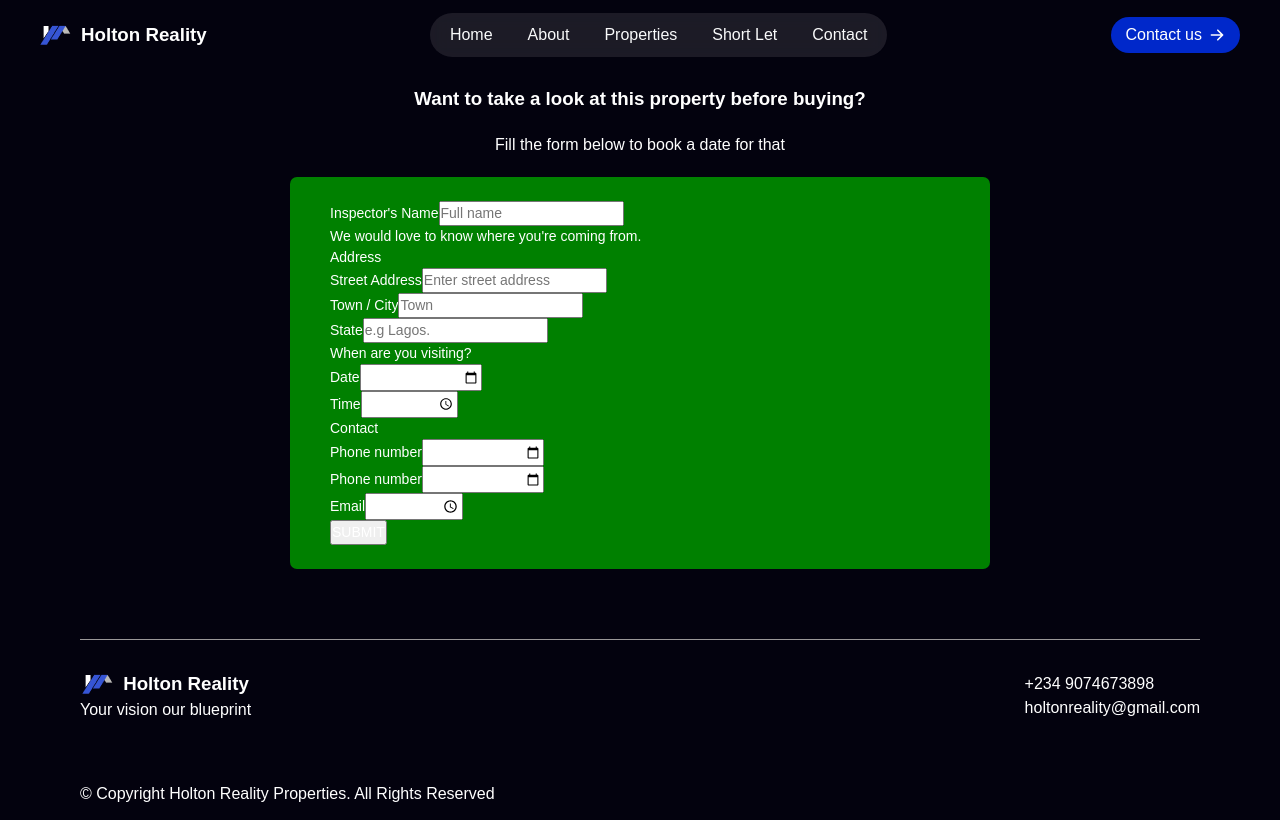
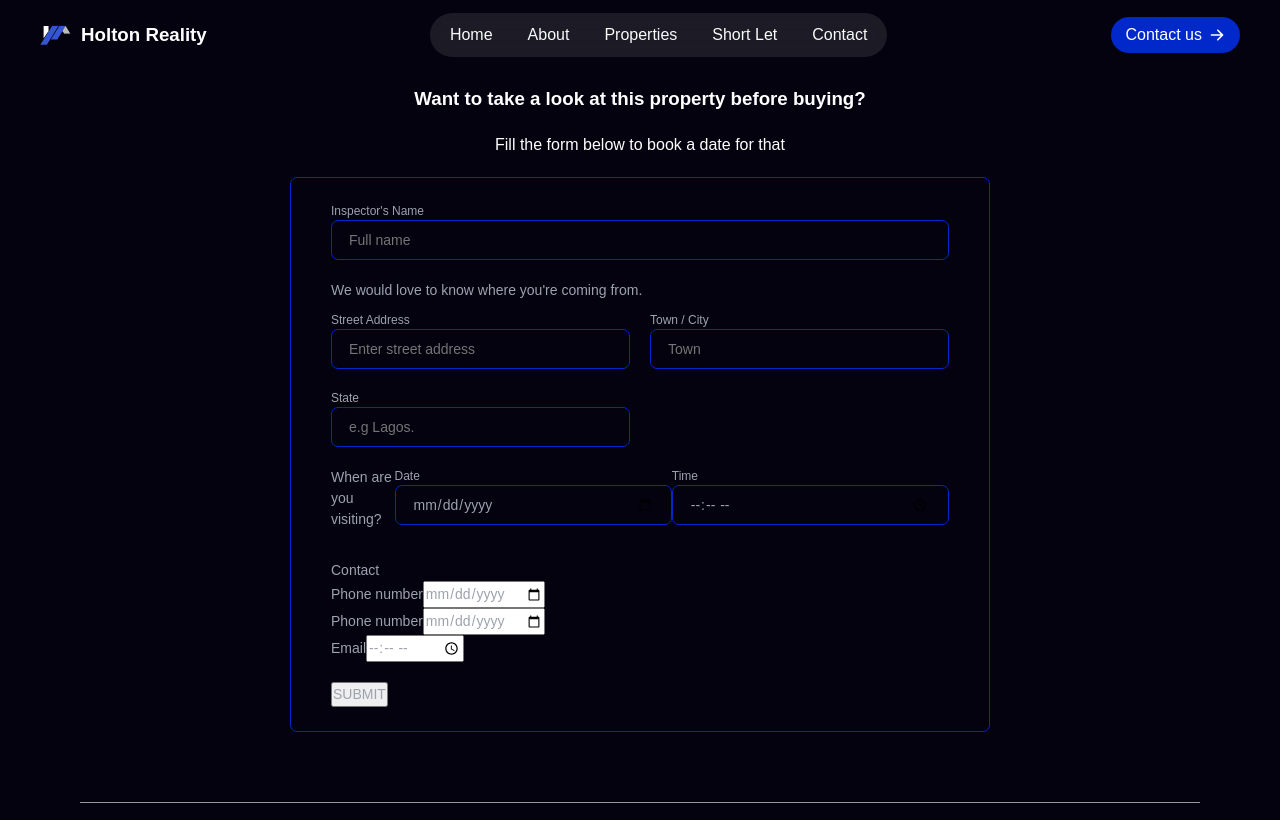
Before and after one commit to CHIDI00/real-estate-website, a React (Vite) app: page /properties/inspect-form/1 in a window 1280 px wide. Built offline with nearby package versions, Linux system fonts and the light colour scheme; a web font is replaced by a local one.

Commit message:
inspector form

```diff
--- a/src/features/property/InspectProperty.jsx
+++ b/src/features/property/InspectProperty.jsx
@@ -23,8 +23,8 @@ const Form = styled.form`
 			padding: 2.4rem 4rem;
 
 			/* Box */
-			background-color: green;
-			/* border: 1px solid var(--color-grey-100); */
+			background-color: transparent;
+			border: 1px solid var(--color-primary-400);
 			border-radius: var(--border-radius-md);
 		`}
 
@@ -34,10 +34,64 @@ const Form = styled.form`
 			width: 80rem;
 		`}
 
-  /* overflow: hidden; */
+  display: flex;
+	flex-direction: column;
+	justify-content: flex-start;
+	align-items: flex-start;
 	font-size: 1.4rem;
 	width: 70rem;
+	gap: 2rem;
+	color: var(--color-grey-400);
 `;
+
+const FormRow = styled.div`
+	display: flex;
+	flex-direction: column;
+	justify-content: flex-start;
+	align-items: flex-start;
+	width: 100%;
+`;
+
+const Label = styled.label`
+	font-weight: 500;
+	font-size: 1.2rem;
+`;
+
+const Input = styled.input`
+	width: 100%;
+	height: 4rem;
+	background-color: transparent;
+	padding: 1rem 1.7rem;
+	border: 1px solid var(--color-primary-400);
+	border-radius: var(--border-radius-md);
+`;
+
+const AddressContainer = styled.div`
+	display: flex;
+	flex-direction: column;
+	width: 100%;
+
+	p {
+		margin-bottom: 1rem;
+	}
+`;
+
+const DateContainer = styled.div`
+	display: flex;
+	width: 100%;
+
+	p {
+		margin-bottom: 1rem;
+	}
+`;
+
+const Address = styled.div`
+	display: grid;
+	align-items: center;
+	grid-template-columns: 1fr 1fr;
+	gap: 2rem;
+`;
+
 const InspectProperty = () => {
 	const { formState } = useForm();
 	return (
@@ -48,38 +102,40 @@ const InspectProperty = () => {
 			<p>Fill the form below to book a date for that</p>
 
 			<Form>
-				<div>
-					<label htmlFor="">Inspector's Name</label>
-					<input type="text" placeholder="Full name" />
-				</div>
+				<FormRow>
+					<Label htmlFor="">Inspector's Name</Label>
+					<Input type="text" placeholder="Full name" />
+				</FormRow>
 
-				<div>
+				<AddressContainer>
 					<p>We would love to know where you're coming from.</p>
-					<p>Address</p>
-					<div>
-						<label htmlFor="">Street Address</label>
-						<input type="text" placeholder="Enter street address" />
-					</div>
-					<div>
-						<label htmlFor="">Town / City</label>
-						<input type="text" placeholder="Town" />
-					</div>
-					<div>
-						<label htmlFor="">State</label>
-						<input type="text" placeholder="e.g Lagos." />
-					</div>
-				</div>
-				<div>
-					<div>
-						<p>When are you visiting?</p>
-						<label htmlFor="">Date</label>
-						<input type="date" placeholder="Choose a date" />
-					</div>
-					<div>
-						<label htmlFor="">Time</label>
-						<input type="time" placeholder="Select Time" />
-					</div>
-				</div>
+					{/* <p>Address</p> */}
+					<Address>
+						<FormRow>
+							<Label htmlFor="">Street Address</Label>
+							<Input type="text" placeholder="Enter street address" />
+						</FormRow>
+						<FormRow>
+							<Label htmlFor="">Town / City</Label>
+							<Input type="text" placeholder="Town" />
+						</FormRow>
+						<FormRow>
+							<Label htmlFor="">State</Label>
+							<Input type="text" placeholder="e.g Lagos." />
+						</FormRow>
+					</Address>
+				</AddressContainer>
+				<DateContainer>
+					<p>When are you visiting?</p>
+					<FormRow>
+						<Label htmlFor="">Date</Label>
+						<Input type="date" placeholder="Choose a date" />
+					</FormRow>
+					<FormRow>
+						<Label htmlFor="">Time</Label>
+						<Input type="time" placeholder="Select Time" />
+					</FormRow>
+				</DateContainer>
 
 				<div>
 					<p>Contact</p>
```
